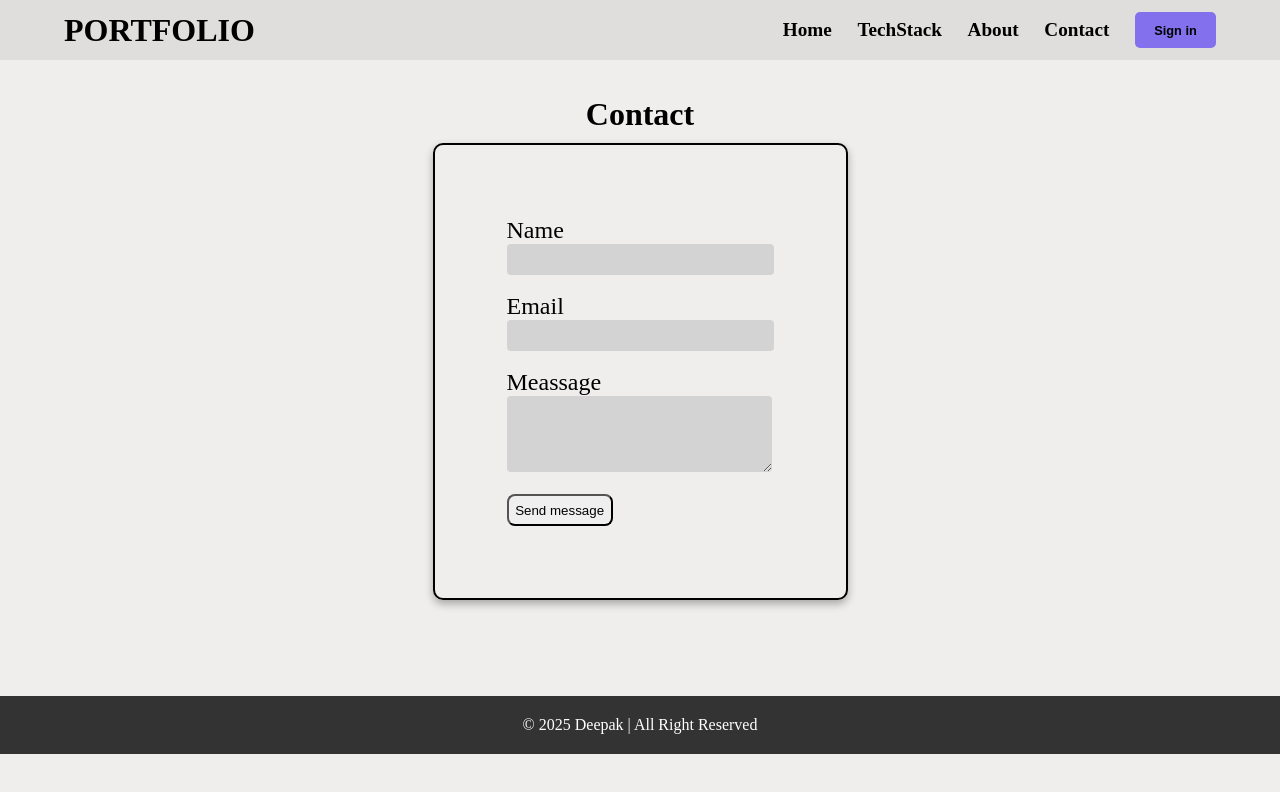
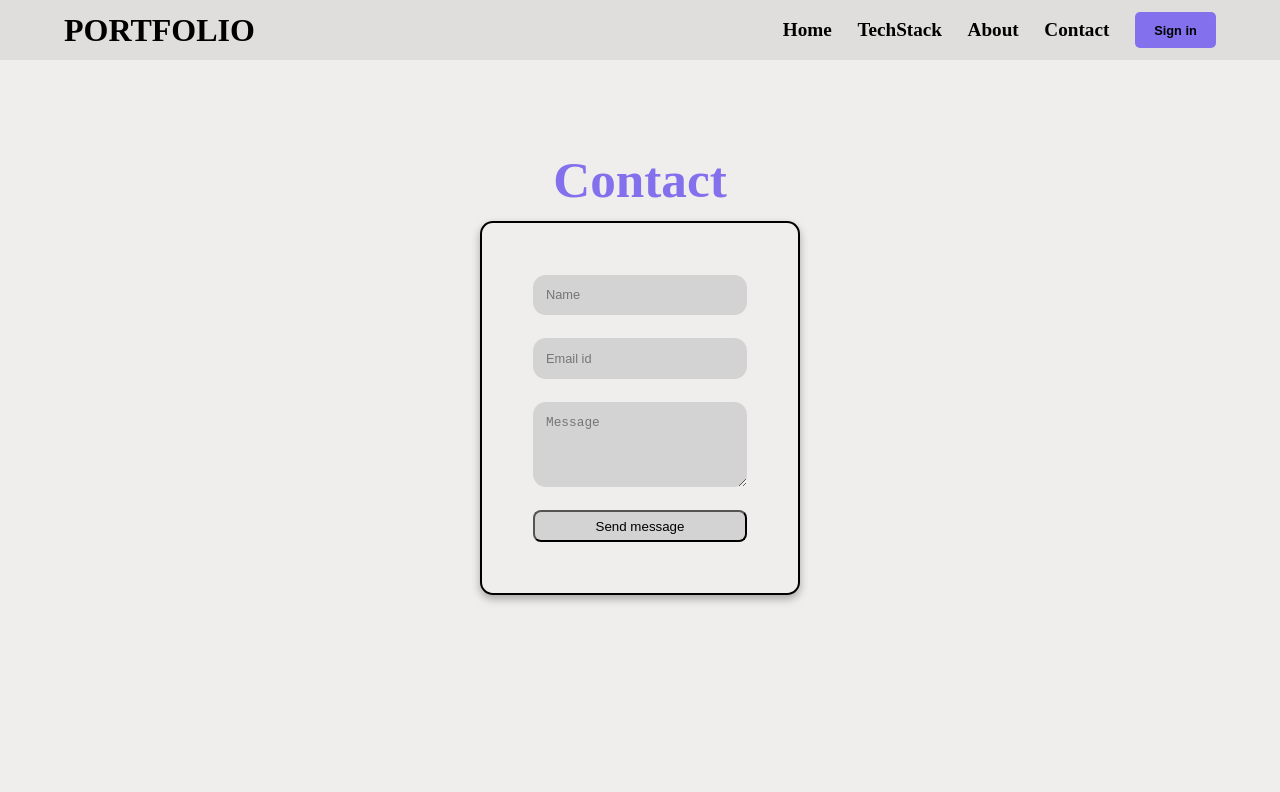
Before and after one commit to Deepaksingh934/Portfolio, a plain HTML site: page contact.html in a window 1280 px wide. Drawn offline with nearby package versions, Linux system fonts and the light colour scheme.

Commit message:
update data

```diff
--- a/contact.html
+++ b/contact.html
@@ -10,7 +10,8 @@
     />
     <title>Contact</title>
 </head>
-<div class="cotainer">
+<body>
+  <div class="Contact">
     <nav class="navbar">
         <h2>PORTFOLIO</h2>
         <div class="navbar-part">
@@ -22,28 +23,15 @@
           <i class="ri-menu-line"></i>
         </div>
       </nav>
-    <br>
-    <br>
-    <h1 style="text-align: center; margin-bottom: 10px;">Contact</h1>
     <div class="Contact-form">
-    <form action="">
-        <label for="name">Name</label>
-        <br>
-        <input id="name" type="text" name="Name">
-        <br> <br>
-        <label for="email">Email</label>
-        <br>
-        <input id="email" type="email" name="Email id">
-        <br><br>
-        <label for="Meassage">Meassage</label>
-        <br>
-        <textarea name="Meassage" id="Message" rows="4"></textarea>
-        <br><br>
-        <button class="send-btn">Send message</button>
-    </form>
-</div>
-    <footer>
-      <p>&copy; 2025 Deepak | All Right Reserved</p>
-    </footer>
+      <h1 >Contact</h1>
+      <form action="">
+          <input id="name" type="text" name="Name" placeholder="Name">
+          <input id="email" type="email" name="Email id" placeholder="Email id">
+          <textarea name="Meassage" id="Message" rows="4" placeholder="Message"></textarea>
+          <button class="send-btn">Send message</button>
+      </form>
+    </div>
+  </div>
 </body>
 </html>
--- a/style.css
+++ b/style.css
@@ -195,41 +195,50 @@ html,body{
 .tech-card h3 {
     font-size: 25px;
 }
-.Container{
+.Contact{
     width: 100%;
+    height: 100%;
 }
 .Contact-form{
-    /* margin: 0 auto; */
+    /* background-color: #e0dddd; */
     width: 100%;
-    height: auto;
+    height: calc(100% - 60px);
     display: flex;
-    justify-content: center;
-    /* align-items: center; */
+    flex-direction: column;
+    align-items: center;
+    gap: 1vw;
+    padding: 7vw 25vw ;
+}
+.Contact-form h1{
+    font-size: 4vw;
+    color: #8370ed;
 }
 .Contact-form form{
-    /* background-color: #d3d3d3; */
+    width: 50%;
     border: 2px solid black;
-    /* color: wheat; */
-    padding: 4.5em;
-    border-radius: 10px;
+    display: flex;
+    flex-direction: column;
+    gap: 1.8vw;
+    padding: 4vw;
+    border-radius: 1vw;
     box-shadow: 0px 4px 8px rgba(0, 0, 0, 0.3);
-    margin-bottom: 6em;
 }
 .Contact-form input,textarea{
-        background-color: #d3d3d3;
-    border-radius: 4px;
-    padding: 8px 45px;
+    background-color: #d3d3d3;
+    border-radius: 1vw;
+    font-size: 1vw;
+    padding: 1vw;
     border: none;
-    outline: none;
 }
 .Contact-form label{
-    display: inline-block;
+    display: none;
     font-size: 1.5em;
 }
 
 .send-btn{
+    background-color: #d3d3d3;
     text-align: center;
-    padding: 0.5em;
+    padding: 0.5vw;
     border-radius: 8px;
 }
 button:active{
```
